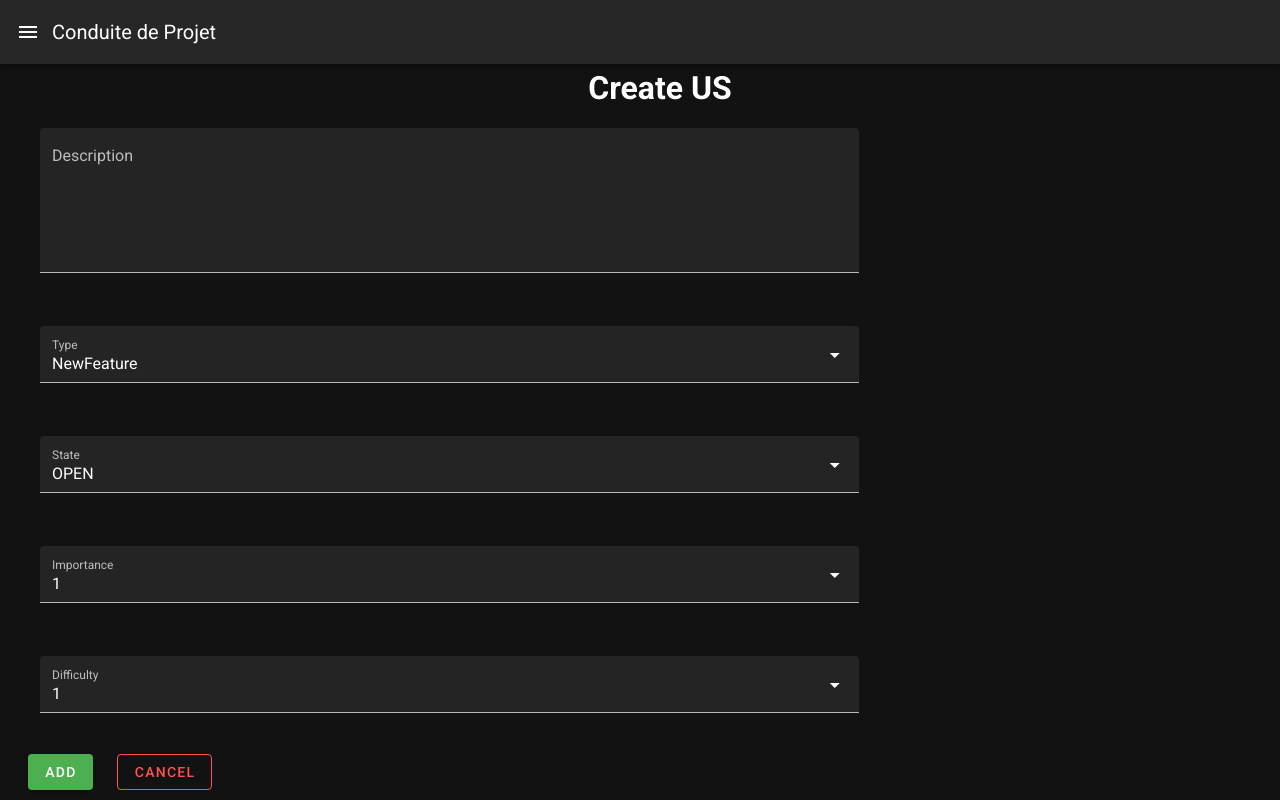
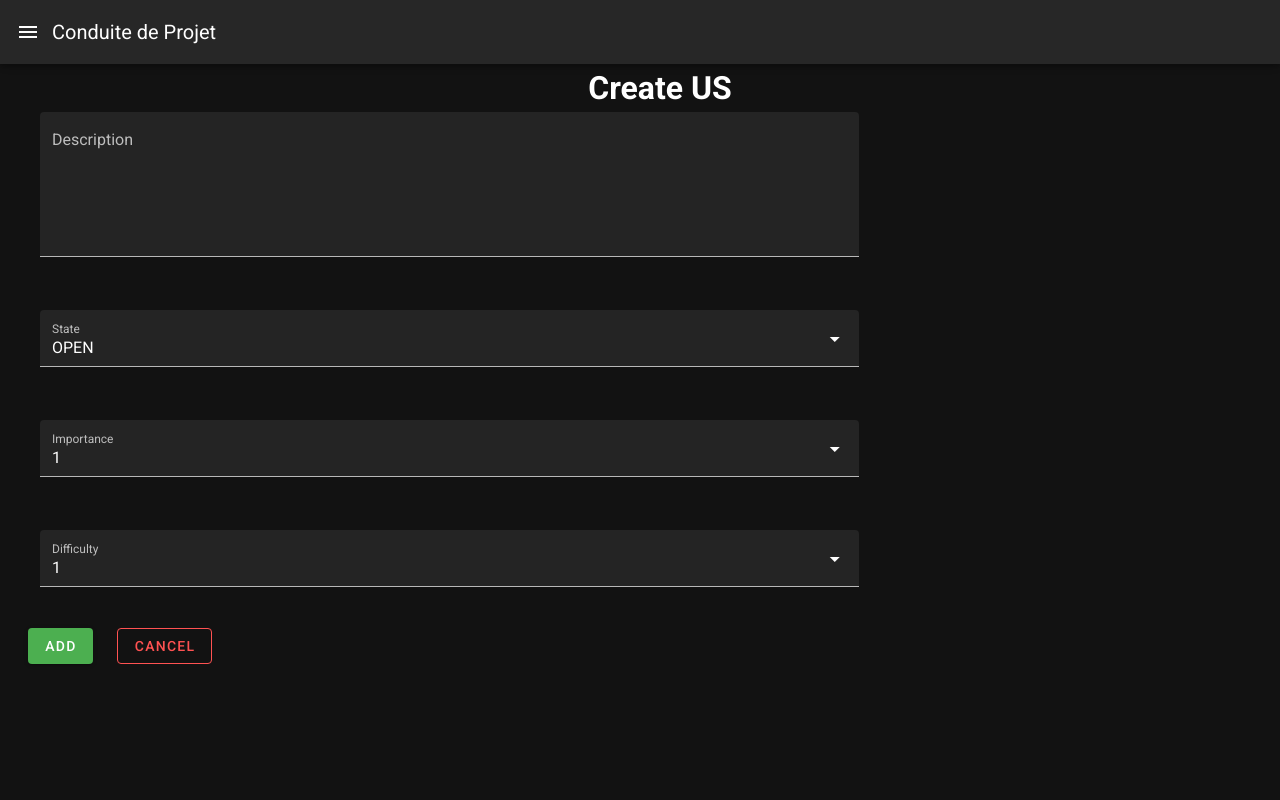
Before and after one commit to Meplos/g1eq7-release, a Vue app in the folder frontend/: page /project/1/us/createUS in a window 1280 px wide. Built offline with nearby package versions, Linux system fonts and the light colour scheme; what @vuejs-community/vue-filter-date-format would draw is missing.

Commit message:
Modification USForm: impose le format scrum

```diff
--- a/frontend/src/components/form/ProjectForm.vue
+++ b/frontend/src/components/form/ProjectForm.vue
@@ -10,8 +10,8 @@
           <v-text-field
             v-model="name"
             :rules="titleValidator"
-            :count="10"
-            label="Title"
+            :count="100"
+            label="Title*"
             required
             filled
           />
--- a/frontend/src/components/form/USForm.vue
+++ b/frontend/src/components/form/USForm.vue
@@ -2,28 +2,18 @@
   <div class="usForm">
     <h1 v-if="isEdit">Edit</h1>
     <h1 v-else>Create US</h1>
-    <p>
-      {{ description }}
-    </p>
-    <v-form>
+    <v-form ref="form" v-model="valid" lazy-validation justify="center">
       <v-row>
         <v-col cols="12" sm="8">
           <v-textarea
             label="Description"
             filled
             v-model="description"
+            :rules="[usValidator]"
+            placeholder="As a devellopeur I wan't to code so i'm productive "
+            required
             auto-grow
           />
-        </v-col>
-      </v-row>
-      <v-row>
-        <v-col cols="12" sm="8">
-          <v-select
-            :items="typeList"
-            label="Type"
-            filled
-            v-model="type"
-          ></v-select>
         </v-col>
       </v-row>
       <v-row>
@@ -57,10 +47,25 @@
         </v-col>
       </v-row>
       <v-row>
-        <v-btn color="success" class="mr-6" v-if="isEdit" @click="modify"
-          >Save</v-btn
+        <v-btn
+          color="success"
+          class="mr-6"
+          v-if="isEdit"
+          @click="modify"
+          :disabled="!valid"
         >
-        <v-btn color="success" class="mr-6" v-else @click="create">Add</v-btn>
+          Save
+        </v-btn>
+
+        <v-btn
+          color="success"
+          class="mr-6"
+          v-else
+          @click="create"
+          :disabled="!valid"
+        >
+          Add
+        </v-btn>
         <v-btn color="error" @click="cancel" outlined>Cancel</v-btn>
       </v-row>
     </v-form>
@@ -87,13 +92,31 @@ export default {
       id: this.us ? this.us.id : null,
 
       stateList: ["OPEN", "PLANNIFIED", "CLOSED"],
-      typeList: ["NewFeature", "BugFix", "Test"],
       numberList: [1, 2, 3, 4, 5],
+      usRegExHead: new RegExp("^As a"),
+      usRegExMid: new RegExp("I wan't"),
+      usRegExpTail: new RegExp("(so)?"),
+
+      usValidator: (v) =>
+        this.isUserStory(v) || "US must be: As a ... I wan't to ... so? ...",
+      valid: false,
     };
   },
 
   methods: {
+    isUserStory(us) {
+      return (
+        this.usRegExHead.test(us) &&
+        this.usRegExMid.test(us) &&
+        this.usRegExpTail.test(us)
+      );
+    },
     create() {
+      if (this.description.trim().length === 0) {
+        alert("You can't create US with no description");
+        return;
+      }
+
       console.log("Create ");
       console.log(this.createPostData());
       axios
@@ -129,9 +152,7 @@ export default {
       };
     },
   },
-  mounted() {
-    console.log(this.$route.params.idProject);
-  },
+  mounted() {},
 };
 </script>
 
```
Also changed, not shown: 1 other file (tests, documents, lock files or other folders).
